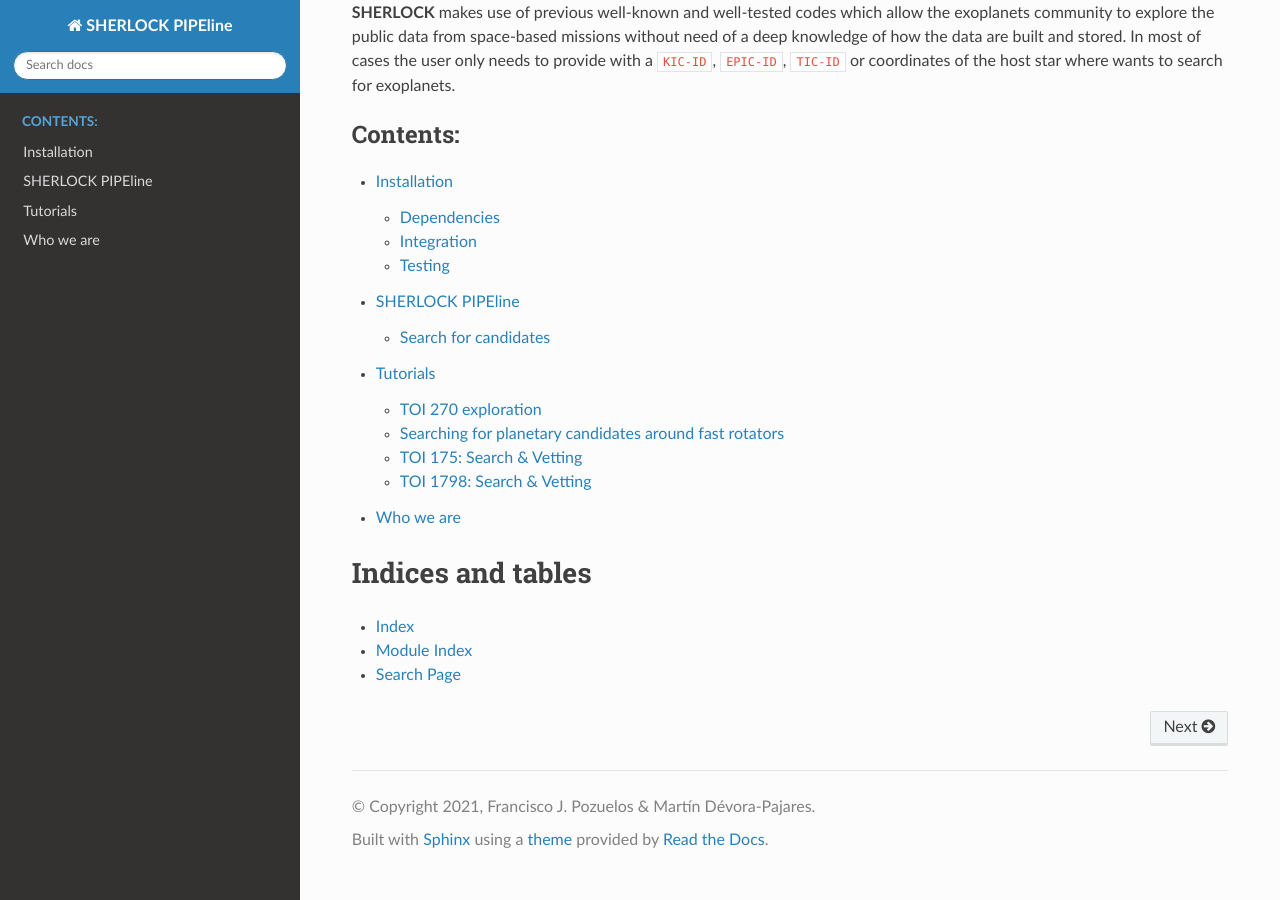
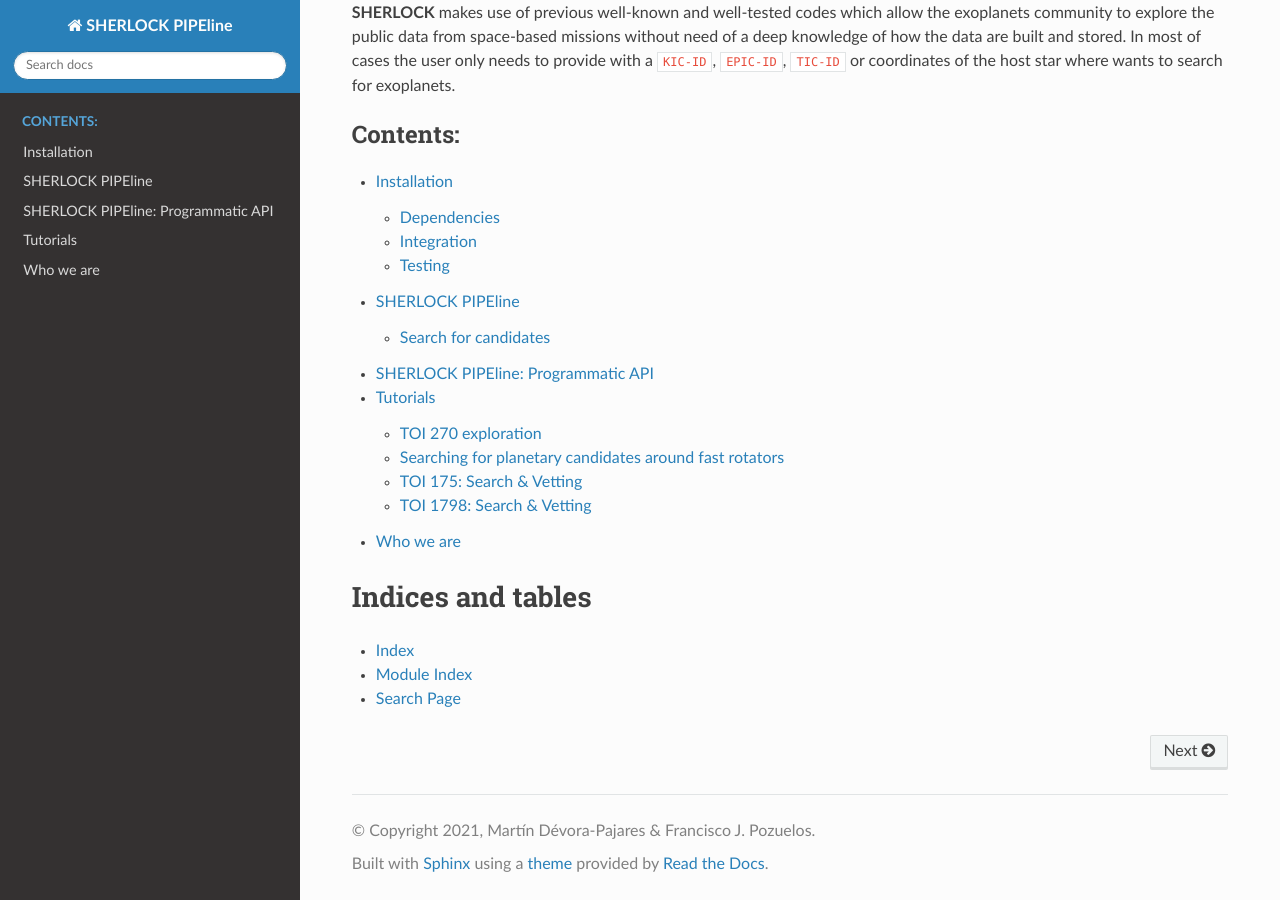
Before and after one commit to franpoz/SHERLOCK, a Sphinx documentation site: the page built from docs/source/index.rst, in a window 1280 px wide and 900 px high, scrolled down 507 px. Built offline with Sphinx 7.4.7 and the Read the Docs theme 2.0.0, drawn with Linux system fonts in a browser that asks for light colours; pages that are not in the unit, such as notebooks, are missing from menus.

```diff
--- /dev/null
+++ b/docs/source/_templates/custom-class-template.rst
@@ -0,0 +1,32 @@
+{{ fullname | escape | underline}}
+
+.. currentmodule:: {{ module }}
+
+.. autoclass:: {{ objname }}
+   :members:
+   :show-inheritance:
+   :inherited-members:
+
+   {% block methods %}
+   .. automethod:: __init__
+
+   {% if methods %}
+   .. rubric:: {{ _('Methods') }}
+
+   .. autosummary::
+   {% for item in methods %}
+      ~{{ name }}.{{ item }}
+   {%- endfor %}
+   {% endif %}
+   {% endblock %}
+
+   {% block attributes %}
+   {% if attributes %}
+   .. rubric:: {{ _('Attributes') }}
+
+   .. autosummary::
+   {% for item in attributes %}
+      ~{{ name }}.{{ item }}
+   {%- endfor %}
+   {% endif %}
+   {% endblock %}
--- /dev/null
+++ b/docs/source/_templates/custom-module-template.rst
@@ -0,0 +1,66 @@
+{{ fullname | escape | underline}}
+
+.. automodule:: {{ fullname }}
+
+   {% block attributes %}
+   {% if attributes %}
+   .. rubric:: Module Attributes
+
+   .. autosummary::
+      :toctree:
+   {% for item in attributes %}
+      {{ item }}
+   {%- endfor %}
+   {% endif %}
+   {% endblock %}
+
+   {% block functions %}
+   {% if functions %}
+   .. rubric:: {{ _('Functions') }}
+
+   .. autosummary::
+      :toctree:
+   {% for item in functions %}
+      {{ item }}
+   {%- endfor %}
+   {% endif %}
+   {% endblock %}
+
+   {% block classes %}
+   {% if classes %}
+   .. rubric:: {{ _('Classes') }}
+
+   .. autosummary::
+      :toctree:
+      :template: custom-class-template.rst
+   {% for item in classes %}
+      {{ item }}
+   {%- endfor %}
+   {% endif %}
+   {% endblock %}
+
+   {% block exceptions %}
+   {% if exceptions %}
+   .. rubric:: {{ _('Exceptions') }}
+
+   .. autosummary::
+      :toctree:
+   {% for item in exceptions %}
+      {{ item }}
+   {%- endfor %}
+   {% endif %}
+   {% endblock %}
+
+{% block modules %}
+{% if modules %}
+.. rubric:: Modules
+
+.. autosummary::
+   :toctree:
+   :template: custom-module-template.rst
+   :recursive:
+{% for item in modules %}
+   {{ item }}
+{%- endfor %}
+{% endif %}
+{% endblock %}
--- a/docs/source/conf.py
+++ b/docs/source/conf.py
@@ -3,6 +3,8 @@
 # This file only contains a selection of the most common options. For a full
 # list see the documentation:
 # https://www.sphinx-doc.org/en/master/usage/configuration.html
+import os
+import sys
 
 # -- Path setup --------------------------------------------------------------
 
@@ -18,16 +20,23 @@ import sphinx_rtd_theme
 # -- Project information -----------------------------------------------------
 
 project = 'SHERLOCK PIPEline'
-copyright = '2021, Francisco J. Pozuelos & Martín Dévora-Pajares'
-author = 'Francisco J. Pozuelos & Martín Dévora-Pajares'
+copyright = '2021, Martín Dévora-Pajares & Francisco J. Pozuelos'
+author = ' Martín Dévora-Pajares & Francisco J. Pozuelos'
+
+sys.path.insert(0, os.path.abspath('../../'))
 
 # The full version, including alpha/beta/rc tags
 release = '0.26.0'
 extensions = [
     "sphinxcontrib.mermaid",
     "sphinx_rtd_theme",
-    "myst_nb"
+    "myst_nb",
+    'sphinx.ext.autodoc',
+    'sphinx.ext.autosummary',
 ]
+
+autosummary_generate = True  # Turn on sphinx.ext.autosummary
+#autosummary_imported_members = True
 
 nb_execution_mode = "off"
 
--- a/docs/source/index.rst
+++ b/docs/source/index.rst
@@ -23,6 +23,7 @@ In most of cases the user only needs to provide with a ``KIC-ID``, ``EPIC-ID``,
 
    installation
    the-pipeline
+   api
    tutorials
    about-us
 
```
Also changed, not shown: docs/source/api.rst (added, +15 -0 lines).
